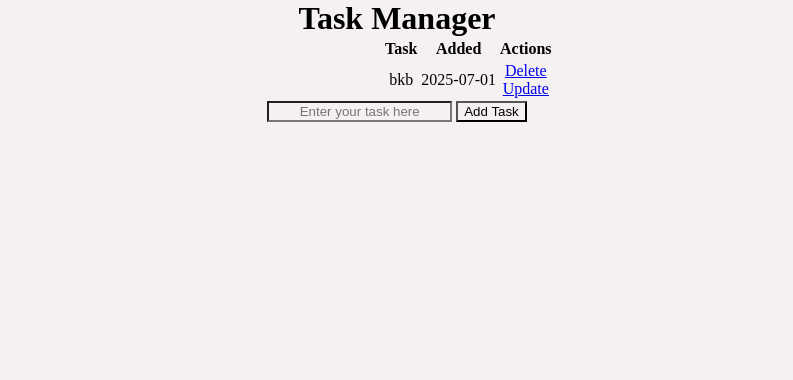
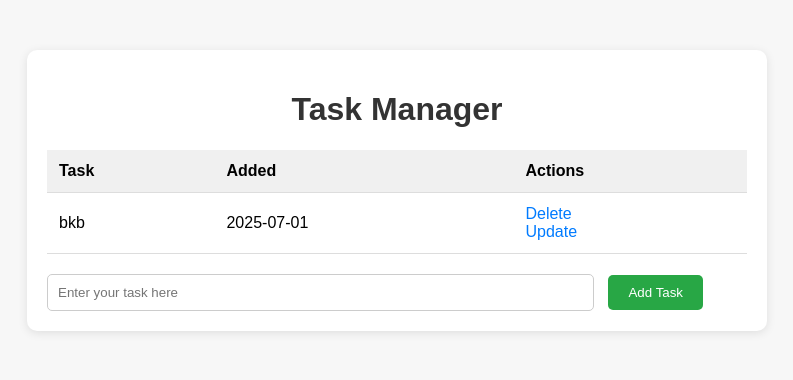
Before and after one commit to Praju0911/My_Todo_List, a Flask app: page / in a window 1280 px wide. Shown: the top 380 px of the page, without its empty margins (243-1036 px from the left). Run offline with Flask 3, Linux system fonts and the light colour scheme.

Commit message:
added UI

```diff
--- a/static/css/main.css
+++ b/static/css/main.css
@@ -1,8 +1,71 @@
-*{
+body {
+    font-family: Arial, sans-serif;
+    background-color: #f7f7f7;
     margin: 0;
-    background-color: rgb(246, 241, 241);
+    padding: 0;
+}
+
+.content {
+    max-width: 700px;
+    margin: 50px auto;
+    padding: 20px;
+    background-color: #fff;
+    border-radius: 10px;
+    box-shadow: 0 2px 10px rgba(0,0,0,0.1);
+}
+
+h1 {
+    text-align: center;
+    color: #333;
+}
+
+table {
+    width: 100%;
+    border-collapse: collapse;
+    margin-bottom: 20px;
+}
+
+th, td {
+    padding: 12px;
+    text-align: left;
+    border-bottom: 1px solid #ddd;
+}
+
+th {
+    background-color: #f0f0f0;
+}
+
+a {
+    color: #007BFF;
+    text-decoration: none;
+}
+
+a:hover {
+    text-decoration: underline;
+}
+
+form input[type="text"] {
+    width: 75%;
+    padding: 10px;
+    border: 1px solid #ccc;
+    border-radius: 5px;
+}
+
+form input[type="submit"] {
+    padding: 10px 20px;
+    background-color: #28a745;
+    color: white;
+    border: none;
+    border-radius: 5px;
+    cursor: pointer;
+    margin-left: 10px;
+}
+
+form input[type="submit"]:hover {
+    background-color: #218838;
+}
+
+h4 {
+    color: #888;
     text-align: center;
 }
-table {
-    margin-left: 625px;
-}
```
Also changed, not shown: instance/todo.db, 1 other file.
